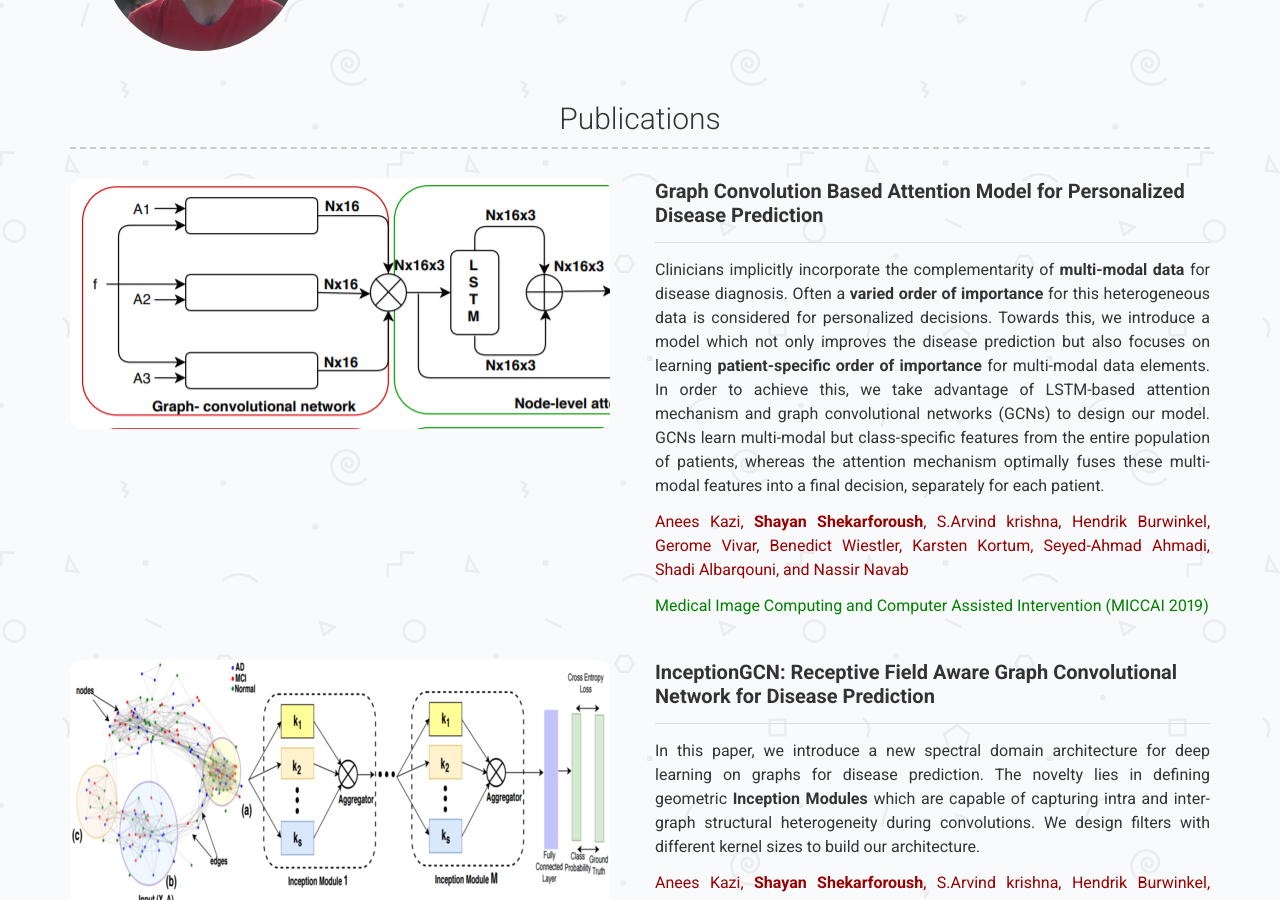
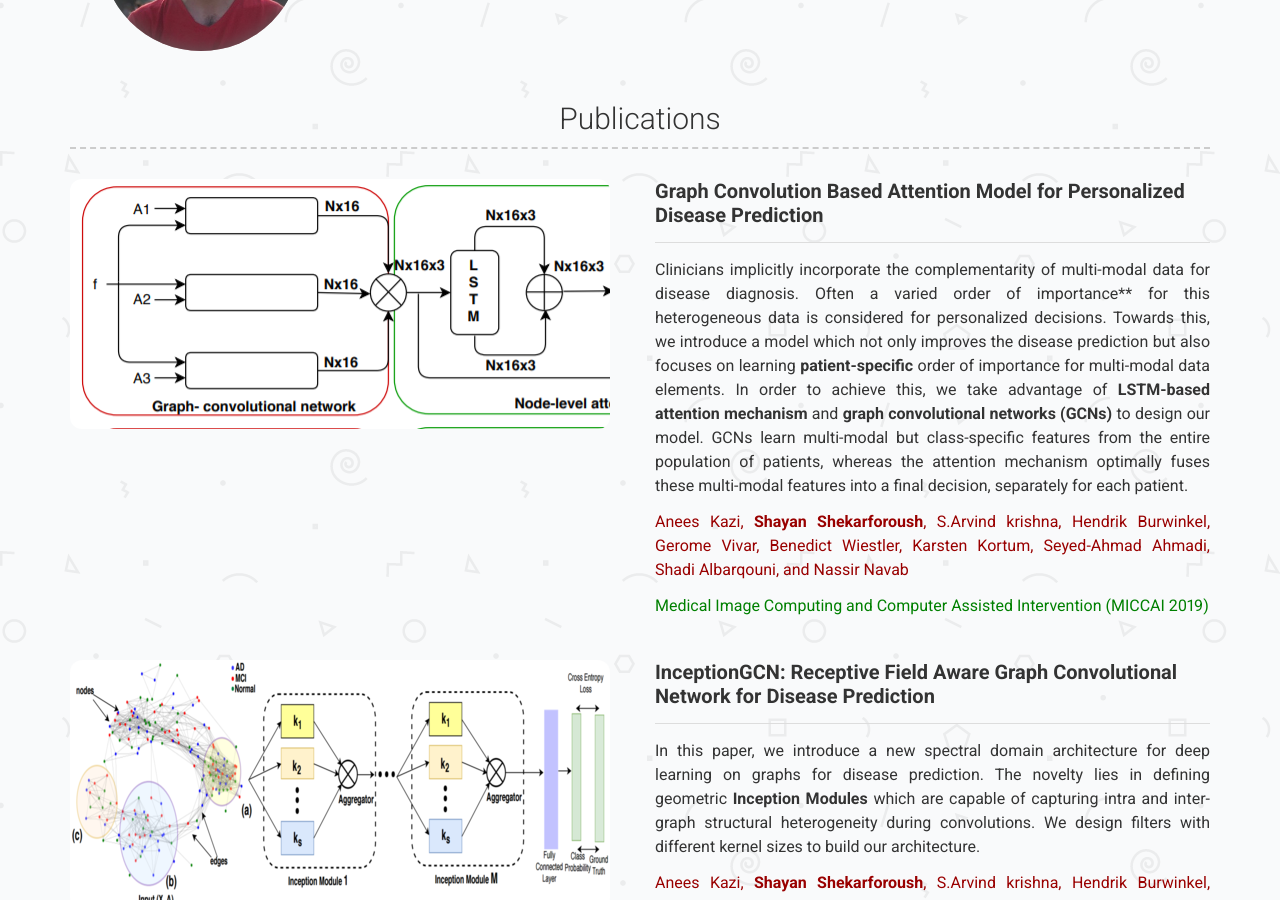
Before and after one commit to shekshaa/shekshaa.github.io, a Jekyll site: the page built from index.md, in a window 1280 px wide and 900 px high, scrolled down 438 px. Built offline with Jekyll 4.4.1, drawn with Linux system fonts in a browser that asks for light colours; a style sheet for code colours, icons or effects is not loaded.

```diff
--- a/_data/projects.yml
+++ b/_data/projects.yml
@@ -5,11 +5,11 @@
 
     ---
 
-    Clinicians implicitly incorporate the complementarity of **multi-modal data** for disease diagnosis.
-    Often a **varied order of importance** for this heterogeneous data is considered for personalized decisions.
+    Clinicians implicitly incorporate the complementarity of multi-modal data for disease diagnosis.
+    Often a varied order of importance** for this heterogeneous data is considered for personalized decisions.
     Towards this, we introduce a model which not only improves the disease prediction but also focuses on
-    learning **patient-specific order of importance** for multi-modal data elements.
-    In order to achieve this, we take advantage of LSTM-based attention mechanism and graph convolutional networks (GCNs)
+    learning **patient-specific** order of importance for multi-modal data elements.
+    In order to achieve this, we take advantage of **LSTM-based attention mechanism** and **graph convolutional networks (GCNs)**
     to design our model. GCNs learn multi-modal but class-specific features from the entire population of patients,
     whereas the attention mechanism optimally fuses these multi-modal features into a final decision, separately for each patient.
 
```
